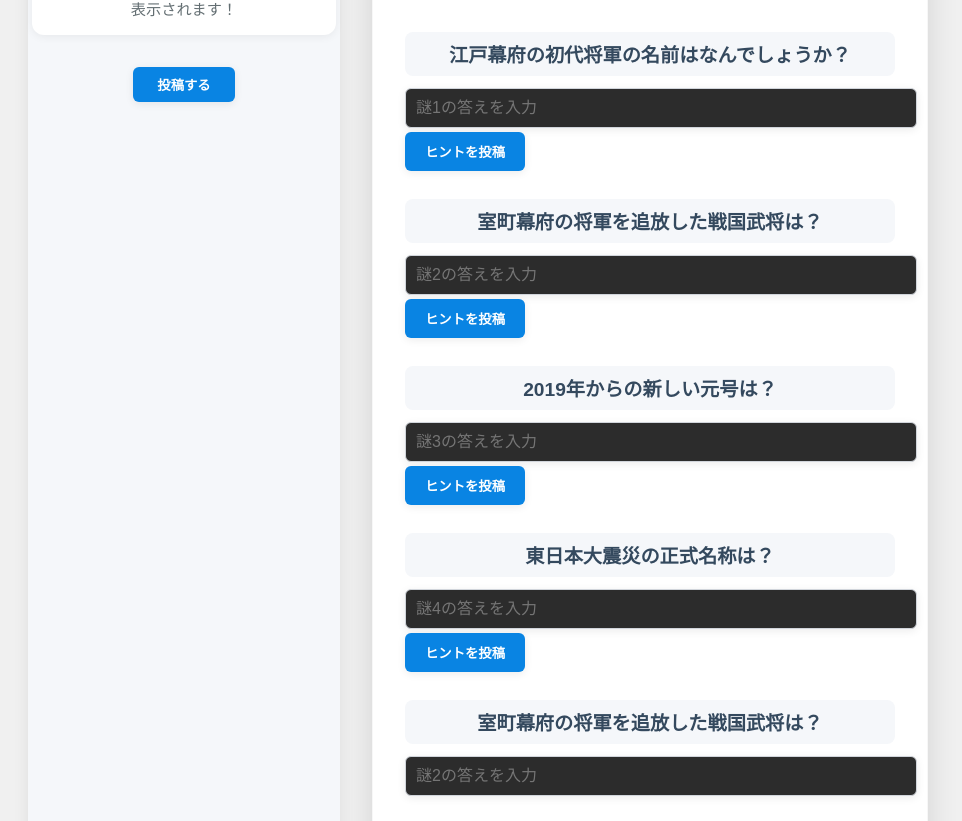
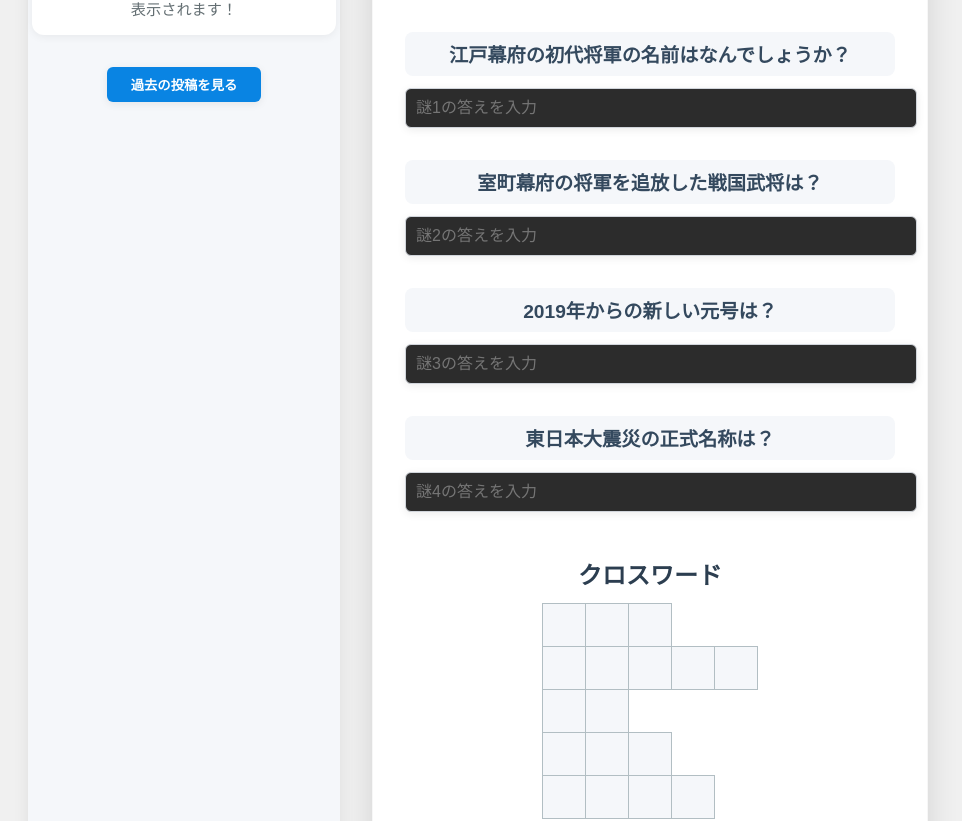
Before and after one commit to Falcon-SM/3AHR_bunkasaiWebapp, a Next.js app: page /riddles/1 in a window 1280 px wide. Shown: the part 256-1077 px from the top of the page, without its empty margins (162-1124 px from the left). Built offline with nearby package versions, Linux system fonts and the light colour scheme.

Commit message:
ヒント出しの改善の試み

```diff
--- a/components/shomon.tsx
+++ b/components/shomon.tsx
@@ -8,10 +8,9 @@ type props={
 };
 
 export default function Ques({cl,bun,n}:props){
-    const [isgive,setisgive]=useState(0)
     const hintcheck=()=>{
         if(isgive===0){
-            if(window.confirm("ヒント出しますよ？")){
+            if(window.confirm("ヒントを出しても大丈夫ですか？")){
                 setisgive(1);
                 cl();
             }
@@ -30,6 +29,7 @@ export default function Ques({cl,bun,n}:props){
                 borderRadius: "8px",
             }}
         >{bun}</h2>
+
         <input
             type="text"
             className="riddle-input"
@@ -42,8 +42,24 @@ export default function Ques({cl,bun,n}:props){
                 border: "1px solid #d1d5db",
                 marginBottom: "4px",
             }}
+            onChange={(e) => {
+                if (n === 0 && e.target.value.length > 0) {
+
+                    oneIsAnswered(true);  // ← 謎1に文字が入ったら true
+                }
+                if (n === 1 && e.target.value.length > 0) {
+                    setTwoIsAnswered(true);  // ← 謎1に文字が入ったら true
+                }
+                if (n === 2 && e.target.value.length > 0) {
+                    setThreeIsAnswered(true);  // ← 謎1に文字が入ったら true
+                }
+                if (n === 3 && e.target.value.length > 0) {
+                    setFourIsAnswered(true);  // ← 謎1に文字が入ったら true
+                }
+            }}
         />
-        <button
+
+        {/*<button
             onClick={hintcheck}
             style={{
                 padding: "10px 20px",
@@ -54,6 +70,6 @@ export default function Ques({cl,bun,n}:props){
                 fontWeight: 600,
                 boxShadow: "0 2px 8px rgba(0,0,0,0.08)",
                 transition: "background 0.2s",
-            }}>ヒントを投稿</button>
+            }}>ヒントを投稿</button>*/}
     </div>)
 };
--- a/src/app/riddles/1/page.tsx
+++ b/src/app/riddles/1/page.tsx
@@ -8,8 +8,20 @@ type PageContent = {
     quiz_three: string;
     quiz_four: string;
 };
-const crossd=[[1,1,1,0,0],[1,1,1,0,0],[1,0,1,0,0],[1,1,1,0,0],[1,1,1,0,1]];
-const mondai=["江戸幕府の初代将軍の名前はなんでしょうか？","室町幕府の将軍を追放した戦国武将は？","2019年からの新しい元号は？","東日本大震災の正式名称は？"]
+const crossd = [
+    [1, 1, 1, 0, 0],
+    [1, 1, 1, 1, 1],
+    [1, 0, 1, 0, 0],
+    [1, 1, 1, 0, 0],
+    [1, 1, 1, 0, 1]
+
+];
+const mondai = [
+    "江戸幕府の初代将軍の名前はなんでしょうか？",
+    "室町幕府の将軍を追放した戦国武将は？",
+    "2019年からの新しい元号は？",
+    "東日本大震災の正式名称は？"
+]
 
 export default function Home() {
     const [crosswordAnswer, setCrosswordAnswer] = useState("");
@@ -25,13 +37,11 @@ export default function Home() {
         },
     ]);
 
-    // データ
-    const item: PageContent = {
-        quiz_one: "江戸幕府の初代将軍の名前はなんでしょうか？",
-        quiz_two: "室町幕府の将軍を追放した戦国武将は？",
-        quiz_three: "2019年からの新しい元号は？",
-        quiz_four: "東日本大震災の正式名称は？",
-    };
+    const [oneIsAnswered, setOneIsAnswered] = useState(0);
+    const [twoIsAnswered, setTwoIsAnswered] = useState(0);
+    const [threeIsAnswered, setThreeIsAnswered] = useState(0);
+    const [fourIsAnswered, setFourIsAnswered] = useState(0);
+
 
     const handleCheckAnswer = async () => {
         setIsLoading(true);
@@ -73,18 +83,60 @@ export default function Home() {
                 },
             ]);
         }
+
+        if (oneIsAnswered == 1) {
+            setPosts(prevPosts => [
+                ...prevPosts,
+                {
+                    icon: "/sampleicon.png",
+                    name: "Riddlemaster",
+                    content: "徳川家の人だよ。下の名前は、なんだっけ。",
+                },
+            ]);
+        }
+        if (twoIsAnswered == 1) {
+            setPosts(prevPosts => [
+                ...prevPosts,
+                {
+                    icon: "/sampleicon.png",
+                    name: "Riddlemaster",
+                    content: "天下統一を目指したといわれている人だよ。ゲームにもよく出てくるよね。",
+                },
+            ]);
+        }
+        if (threeIsAnswered == 1) {
+            setPosts(prevPosts => [
+                ...prevPosts,
+                {
+                    icon: "/sampleicon.png",
+                    name: "Riddlemaster",
+                    content: "今年は令和7年だよ!",
+                },
+            ]);
+        }
+        if (fourIsAnswered == 1) {
+            setPosts(prevPosts => [
+                ...prevPosts,
+                {
+                    icon: "/sampleicon.png",
+                    name: "Riddlemaster",
+                    content: "東北地方の、太平洋沖が震源だよね。",
+                },
+            ]);
+        }
+
         // 空欄になったら投稿を消す
         if (value.trim() === "" && posts.length > 1) {
             setPosts(posts.slice(0, 1));
         }
     };
-    function handlehint(m:number){
-        return(()=>setPosts([
+    function handlehint(m: number) {
+        return (() => setPosts([
             ...posts,
             {
                 icon: "/sampleicon.png",
                 name: "Riddlemaster",
-                    content: `第${m+1}問のヒント:今年は令和7年だよ!`,
+                content: `第${m + 1}問のヒント:今年は令和7年だよ!`,
             },
         ]))
     }
@@ -113,7 +165,7 @@ export default function Home() {
             >
                 {posts.map((post, idx) => (
                     <div
-                        key={idx}
+                        key={`post-${idx}`} // ← keyをユニークに
                         style={{
                             width: "100%",
                             marginBottom: "24px",
@@ -159,7 +211,7 @@ export default function Home() {
                         boxShadow: "0 2px 8px rgba(0,0,0,0.08)",
                     }}
                 >
-                    投稿する
+                    過去の投稿を見る
                 </button>
             </div>
 
@@ -177,35 +229,10 @@ export default function Home() {
                 <h1 style={{ textAlign: "center", marginBottom: 32, fontWeight: 700, color: "#2c3e50" }}>
                     謎解きチャレンジ
                 </h1>
-                {[...Array(4)].map((_,idx)=>(<Ques cl={handlehint(idx)} bun={mondai[idx]} n={idx}></Ques>))}
-                <div style={{ marginBottom: 28 }}>
-                    <h2
-                        dangerouslySetInnerHTML={{ __html: item.quiz_two }}
-                        style={{
-                            fontSize: "1.2rem",
-                            color: "#34495e",
-                            marginBottom: 12,
-                            background: "#f5f7fa",
-                            padding: "8px 16px",
-                            borderRadius: "8px",
-                        }}
-                    ></h2>
-                    <input
-                        type="text"
-                        className="riddle-input"
-                        //value={quizTwoAnswer}
-                        onChange={handleQuizTwoChange}
-                        placeholder="謎2の答えを入力"
-                        style={{
-                            width: "100%",
-                            padding: "10px",
-                            fontSize: "1rem",
-                            borderRadius: "6px",
-                            border: "1px solid #d1d5db",
-                            marginBottom: "4px",
-                        }}
-                    />
-                </div>
+                {[...Array(4)].map((_, idx) => (
+                    <Ques key={idx} cl={handlehint(idx)} bun={mondai[idx]} n={idx} />
+                ))}
+
 
                 <div style={{ margin: "40px 0 24px 0" }}>
                     <h2 style={{ color: "#2c3e50", marginBottom: 12 }}>クロスワード</h2>
@@ -214,8 +241,8 @@ export default function Home() {
                             {[...Array(5)].map((_, rowIdx) => (
                                 <tr key={rowIdx}>
                                     {[...Array(5)].map((_, colIdx) => {
-                                        if(crossd[rowIdx][colIdx]===1){
-                                            return(
+                                        if (crossd[rowIdx][colIdx] === 1) {
+                                            return (
                                                 <td
                                                     key={colIdx}
                                                     style={{
@@ -240,7 +267,7 @@ export default function Home() {
                                                     />
                                                 </td>
                                             )
-                                        }else{
+                                        } else {
                                             <td
                                                 key={colIdx}
                                                 style={{
```
Also changed, not shown: src/app/page.tsx (+9 -0 lines). Lines whose indentation alone changed are shown as unchanged.
